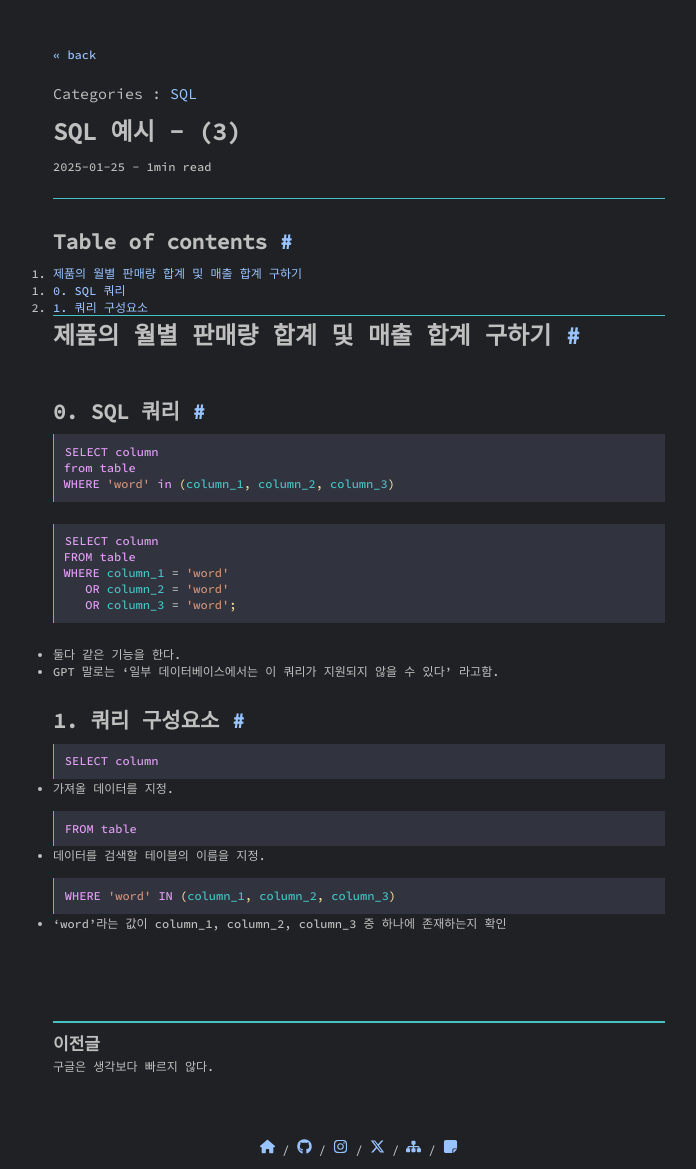
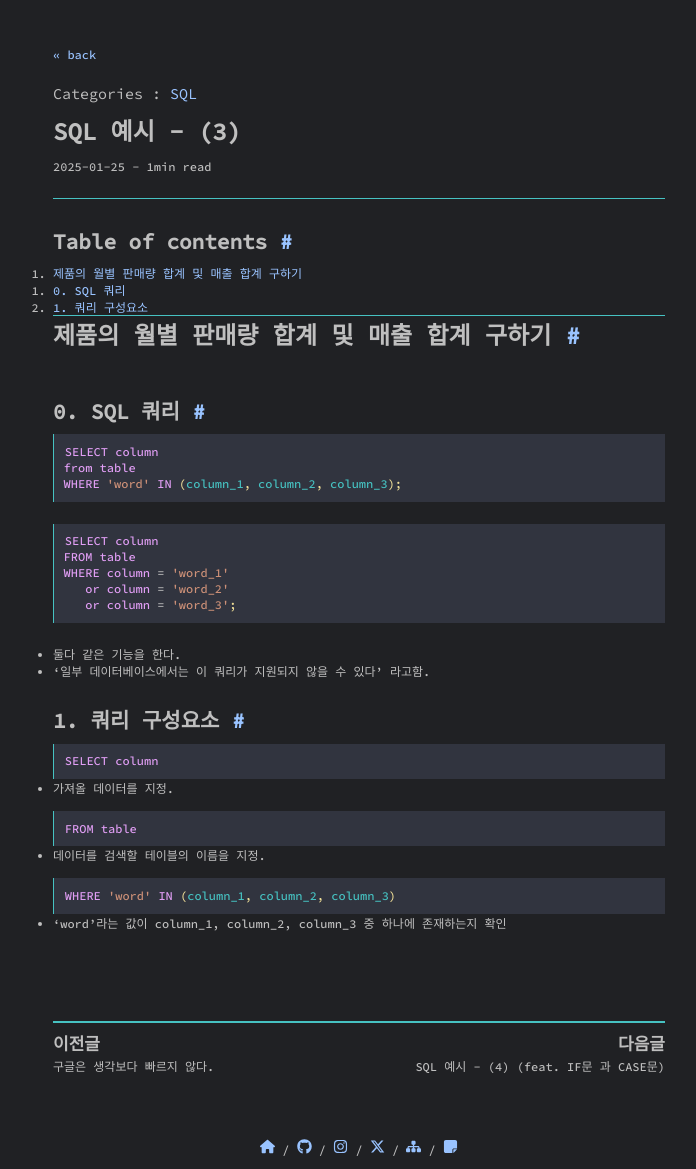
Before and after one commit to pozuhtuhv/pozuhtuhv.github.io, a Jekyll site: the page built from _posts/2025-01-25-sql-example-(3).md, in a window 1280 px wide. Shown: the whole page, without its empty margins (281-977 px from the left). Built offline with Jekyll 4.4.1, drawn with Linux system fonts in a browser that asks for light colours; some web fonts are replaced; comment, search, counter and statistics services are not loaded.

Commit message:
(edit) new_post

````diff
--- a/_posts/2025-01-25-sql-example-(3).md
+++ b/_posts/2025-01-25-sql-example-(3).md
@@ -26,21 +26,21 @@
 ```sql
 SELECT column
 from table
-WHERE 'word' in (column_1, column_2, column_3)
+WHERE 'word' IN (column_1, column_2, column_3);
 ```
 <br>
 
 ```sql
 SELECT column
 FROM table
-WHERE column_1 = 'word'
-   OR column_2 = 'word'
-   OR column_3 = 'word';
+WHERE column = 'word_1'
+   or column = 'word_2'
+   or column = 'word_3';
 ```
 <br>
 
 - 둘다 같은 기능을 한다.
-- GPT 말로는 '일부 데이터베이스에서는 이 쿼리가 지원되지 않을 수 있다' 라고함.
+- '일부 데이터베이스에서는 이 쿼리가 지원되지 않을 수 있다' 라고함.
 
 ## 1. 쿼리 구성요소
 ```sql
--- /dev/null
+++ b/_posts/2025-01-27-sql-example-(4).md
@@ -0,0 +1,57 @@
+---
+title: SQL 예시 - (4) (feat. IF문 과 CASE문)
+description: SQL 예시에 대한 글
+layout: post
+categories: SQL
+published: true
+date_published: 2025-01-25
+date_modified: 2025-01-25
+tag: [sql, example, question]
+---
+---
+## Table of contents
+{: .no_toc .text-delta }
+
+1. TOC
+{:toc}
+---
+
+<!-- 글의 제목은 #
+    나머지 큰 제목은 ##
+    이후 나머지는 3개이상 -->
+
+# IF문 과 CASE문
+
+## 0. SQL 쿼리
+```sql
+SELECT
+  ANIMAL_ID,
+  NAME,
+  CASE
+    WHEN SEX_UPON_INTAKE LIKE '%Neutered%' OR SEX_UPON_INTAKE LIKE '%Spayed%' THEN 'O'
+    ELSE 'X'
+  END AS '중성화 여부'
+FROM ANIMAL_INS
+ORDER BY ANIMAL_ID;
+```
+<br>
+
+- CASE문은 SQL 표준이므로 대부분의 데이터베이스에서 호환.
+- 확장성이 좋음. 추가 조건을 WHEN 으로 쉽게 추가 가능.
+<br>
+
+
+```sql
+SELECT
+  ANIMAL_ID,
+  NAME,
+  IF(SEX_UPON_INTAKE LIKE '%Neutered%' OR SEX_UPON_INTAKE LIKE '%Spayed%', 'O', 'X') AS '중성화 여부'
+FROM ANIMAL_INS
+ORDER BY ANIMAL_ID;
+```
+<br>
+
+- IF문은 MySQL에 특화된 문법이다.
+- 간결함. 단순한 조건일 때 코드가 짧아짐.
+
+## 1. 쿼리 구성요소
````
Also changed, not shown: _posts/2025-01-16-sql-example-(1).md (+1 -1 lines).
